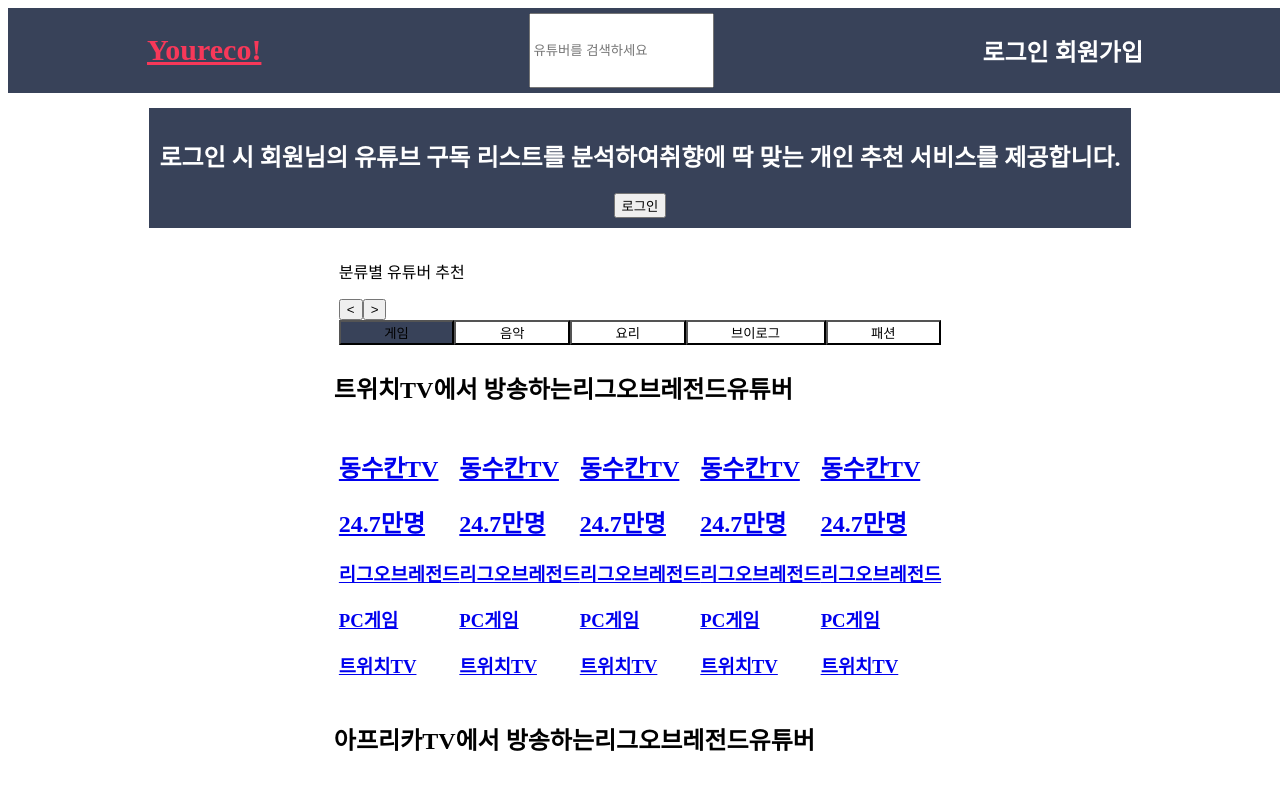
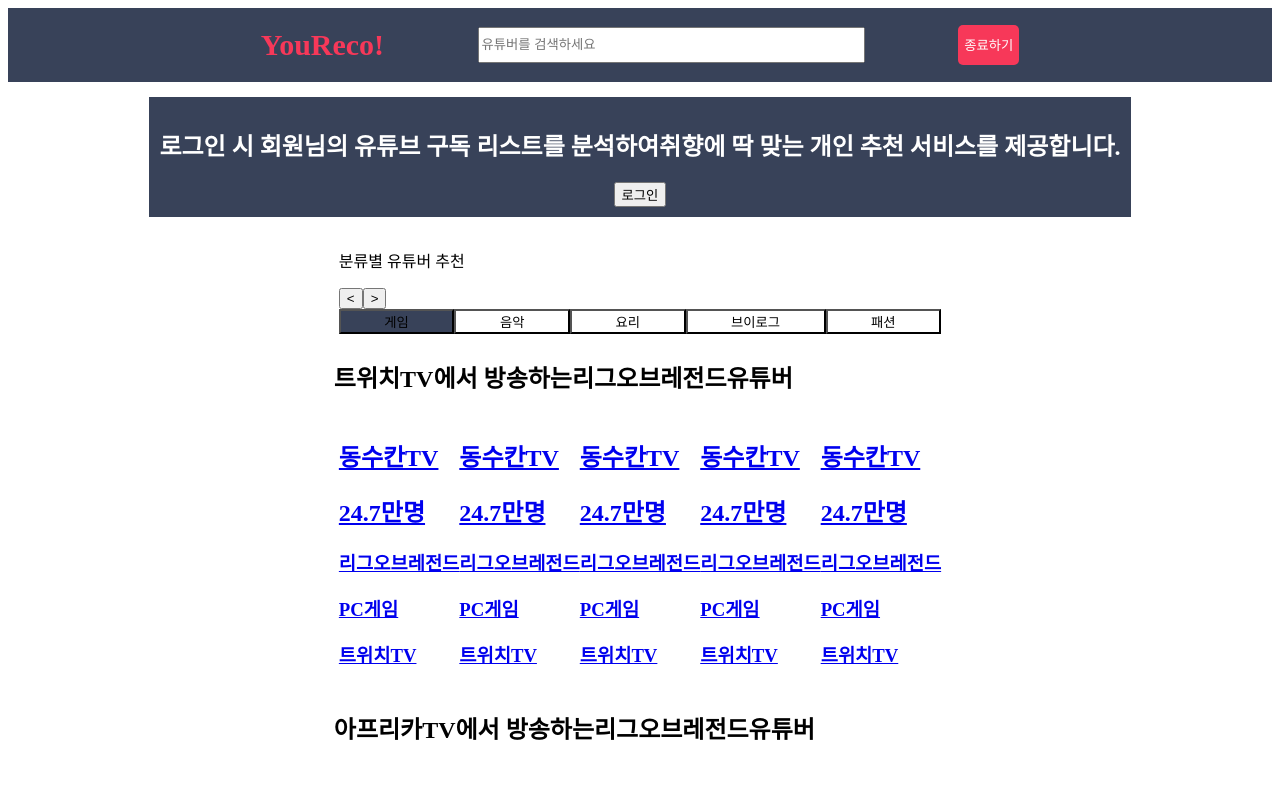
Before and after one commit to kanghohyeong/spark-youtubersearch, a React (Create React App) app in the folder prototype/: page / in a window 1280 px wide. Shown: the top 795 px of the page. Built offline with nearby package versions, Linux system fonts and the light colour scheme.

Commit message:
banner css chnage

```diff
--- /dev/null
+++ b/prototype/src/banner.css
@@ -0,0 +1,34 @@
+.top-banner {
+  width: 100%;
+  background-color: #384259;
+  display: flex;
+  justify-content: center;
+}
+
+.logo-contain {
+  margin-left: 20%;
+}
+
+.end-button {
+  margin-right: 20%;
+  height: 40px;
+  margin-top: auto;
+  margin-bottom: auto;
+  background-color: #f73859;
+  color: white;
+  border: none;
+  border-radius: 5px;
+}
+
+.title-logo {
+  color: #f73859;
+  font-size: 30px;
+  text-decoration: none;
+  text-decoration-color: #f73859;
+}
+
+.search-box {
+  margin: auto;
+  width: 30%;
+  height: 30px;
+}
--- a/prototype/src/banner.js
+++ b/prototype/src/banner.js
@@ -1,32 +1,49 @@
 import React, {useState, useEffect, Component} from 'react';
 import { Link } from 'react-router-dom';
+import './banner.css';
 
 
-export default function Banner() {
 
-  const style = {
-    width: "100%",
-    backgroundColor: "#384259",
-    display: "flex",
-    justifyContent: "space-around",
-    padding: 5
+class banner extends Component {
+  render() {
+    return (
+      <div className="top-banner">
+       <h2 className="logo-contain"><Link to="/" className="title-logo">YouReco!</Link></h2>
+       <input className="search-box" type={"text"} placeholder={"유튜버를 검색하세요"}/>
+       <button className="end-button">종료하기</button>
+     </div>
+    );
   }
+}
 
-  const font = {
-    // fontFamily: "luckiest-guy"
-    color: "#F73859",
-    fontSize: 30
-  }
+export default banner;
 
-  const textColor = {
-    color: "#FFF"
-  }
 
-  return(
-    <div style={style}>
-      <h2><Link to="/" style={font}>Youreco!</Link></h2>
-      <input type={"text"} placeholder={"유튜버를 검색하세요"}/>
-      <h2 style={textColor}>로그인 회원가입</h2>
-    </div>
-  )
-}
+// export default function Banner() {
+
+//   const style = {
+//     width: "100%",
+//     backgroundColor: "#384259",
+//     display: "flex",
+//     justifyContent: "space-around",
+//     padding: 5
+//   }
+
+//   const font = {
+//     // fontFamily: "luckiest-guy"
+//     color: "#F73859",
+//     fontSize: 30
+//   }
+
+//   const textColor = {
+//     color: "#FFF"
+//   }
+
+//   return(
+//     <div style={style}>
+//       <h2><Link to="/" style={font}>YouReco!</Link></h2>
+//       <input type={"text"} placeholder={"유튜버를 검색하세요"}/>
+//       <h2 style={textColor}>로그인 회원가입</h2>
+//     </div>
+//   )
+// }
```
